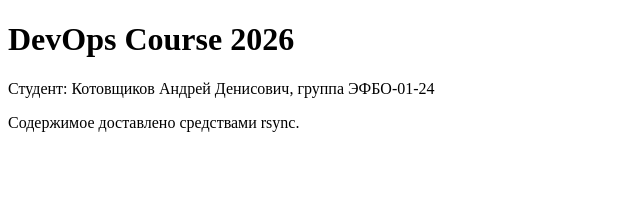
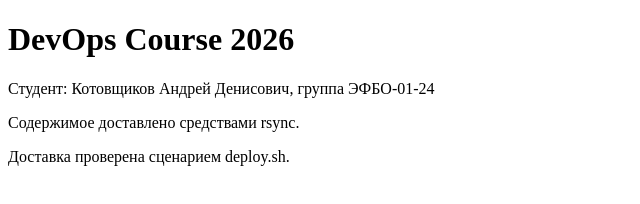
Before and after one commit to sn00py666/devops-course-2026, a plain HTML site: page site/index.html in a window 1280 px wide. Shown: the whole page, without its empty margins (0-640 px from the left). Drawn offline with Linux system fonts and the light colour scheme.

Commit message:
feat: add deployment verification note to the homepage

```diff
--- a/site/index.html
+++ b/site/index.html
@@ -5,5 +5,6 @@
   <h1>DevOps Course 2026</h1>
   <p>Студент: Котовщиков Андрей Денисович, группа ЭФБО-01-24</p>
   <p>Содержимое доставлено средствами rsync.</p>
+  <p>Доставка проверена сценарием deploy.sh.</p>
 </body>
 </html>
```
